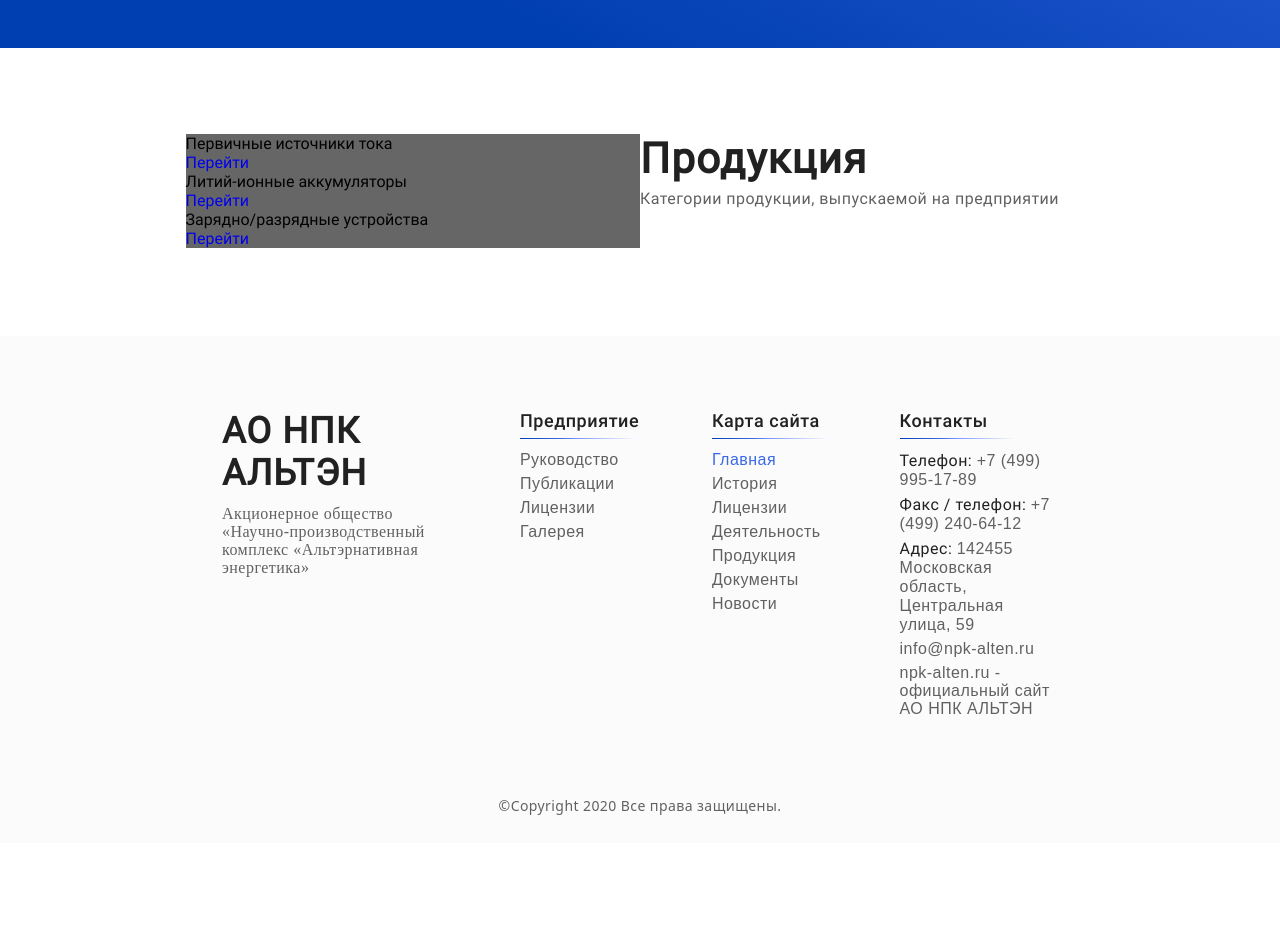
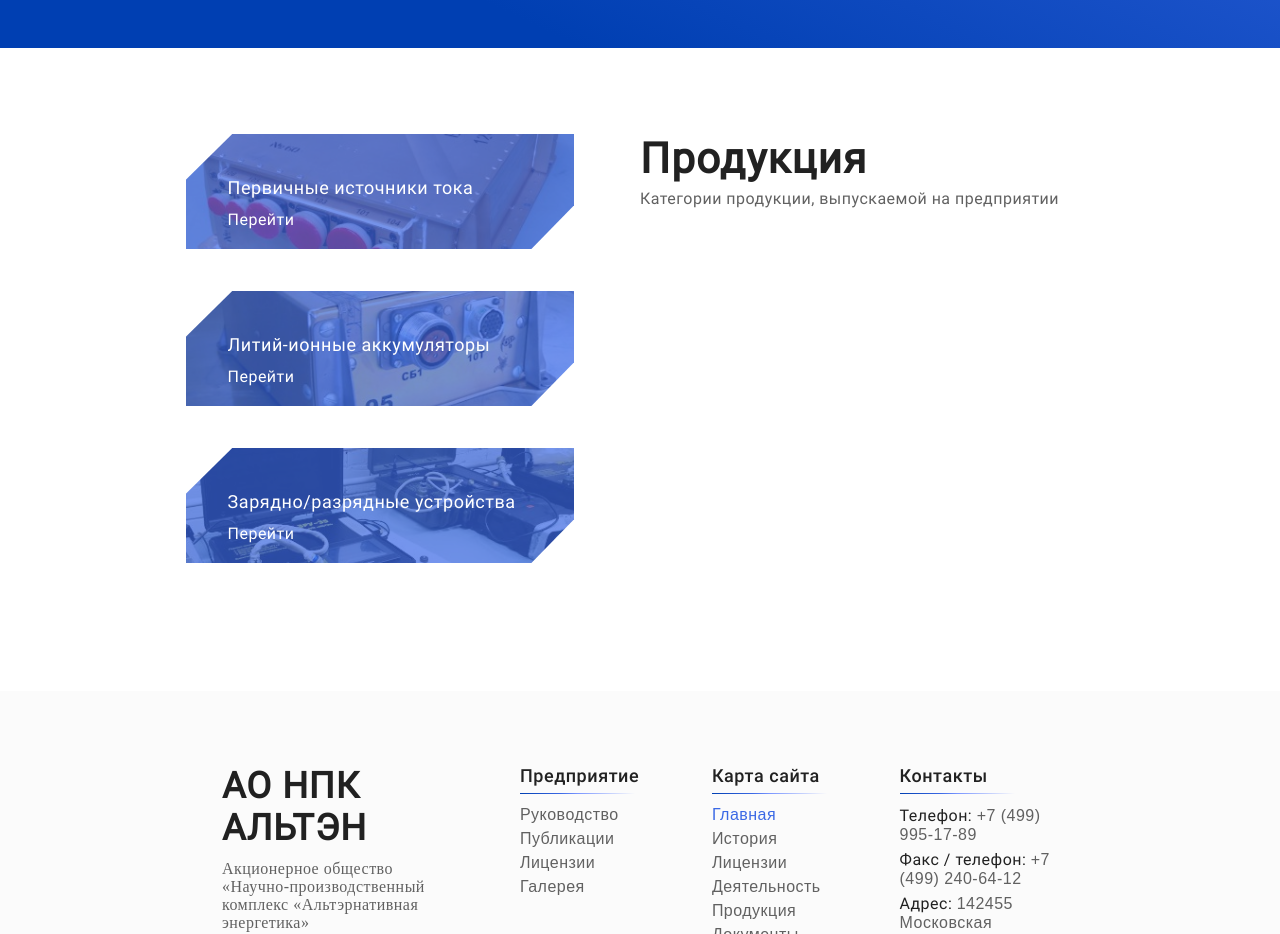
Before and after one commit to GitiCat/alten.ru-site, a React app: page /home in a window 1280 px wide. Shown: the part 1960-2894 px from the top of the page. Before the commit the page ends 2803 px from the top, so only its background shows below. Built offline with nearby package versions, Linux system fonts and the light colour scheme; a web font is replaced by a local one.

Commit message:
add tslint to project

```diff
--- a/package.json
+++ b/package.json
@@ -39,6 +39,7 @@
     "source-map-loader": "^0.2.4",
     "style-loader": "^1.2.1",
     "ts-loader": "^7.0.3",
+    "tslint": "^6.1.2",
     "typescript": "^3.8.3",
     "url-loader": "^4.1.0",
     "webpack": "^4.43.0",
--- a/src/app/components/pages/home/elements/product/element.scss
+++ b/src/app/components/pages/home/elements/product/element.scss
@@ -1,9 +1,73 @@
 .products .element {
     position: relative;
+    display: block;
+    margin-right: 14.5%;
+    height: 115px;
+    margin-bottom: 42px;
+    clip-path: polygon(12% 0, 100% 0, 100% 62%, 89% 100%, 0 100%, 0 40%);
 
-    background-color: rgba($color: #000000, $alpha: .6);
+    .bg {
+        position: absolute;
+        height: 100%;
+        width: 100%;
+        z-index: -1;
+
+        background-position: center;
+        background-repeat: no-repeat;
+        background-size: cover;
+    }
 
     .context {
+        position: absolute;
+        left: 42px;
+        bottom: 20px;
+        z-index: 1;
+        overflow: hidden;
 
+        span {
+            font-size: 18px;
+            letter-spacing: 0.03em;
+            color: white;
+            margin: 0 0 12px;
+        }
+
+        a {
+            font-size: 16px;
+            letter-spacing: 0.03em;
+            color: white;
+        }
+    }
+
+    &:before {
+        position: absolute;
+        content: '';
+
+        top: 0;
+        bottom: 0;
+        right: 0;
+        left: 0;
+
+        opacity: 0.7;
+        z-index: 0;
+
+        background-color: $mainColorMiddle;
+
+        transition: all .3s ease;
+    }
+
+    &:after {
+        position: absolute;
+        content: '';
+
+        top: 0;
+        bottom: 0;
+        left: 0;
+        right: 0;
+    }
+
+    &:hover {
+        &:before {
+            background-color: $mainColorDark;
+        }
     }
 }
--- a/src/app/components/pages/home/elements/product/element.tsx
+++ b/src/app/components/pages/home/elements/product/element.tsx
@@ -1,26 +1,34 @@
-import React from 'react';
-import { Link } from 'react-router-dom';
+import React from "react";
+import { Link } from "react-router-dom";
 
 type ProductBlockTypes = {
-    title: string,
-    image: string,
-    url: string
-}
+    title: string;
+    image: string;
+    url: string;
+};
 
 const imageUrl = (imageName: string) => {
-    return `/images/${imageName}`
-}
+    return `/images/${imageName}`;
+};
 
 const ProductBlock: React.FunctionComponent<ProductBlockTypes> = (props) => {
     return (
         <div className="element">
-            <div className="bg" style={{backgroundImage: 'url("' + imageUrl(props.image) + '")'}}></div>
+            <div
+                className="bg"
+                style={{
+                    backgroundImage: 'url("' + imageUrl(props.image) + '")',
+                }}
+            ></div>
             <div className="context">
                 <span>{props.title}</span>
                 <Link to={props.url}>Перейти</Link>
             </div>
+            <div className="hover-bl">
+
+            </div>
         </div>
-    )
-}
+    );
+};
 
 export default ProductBlock;
```
Also changed, not shown: tslint.yaml (added, +23 -0 lines).
